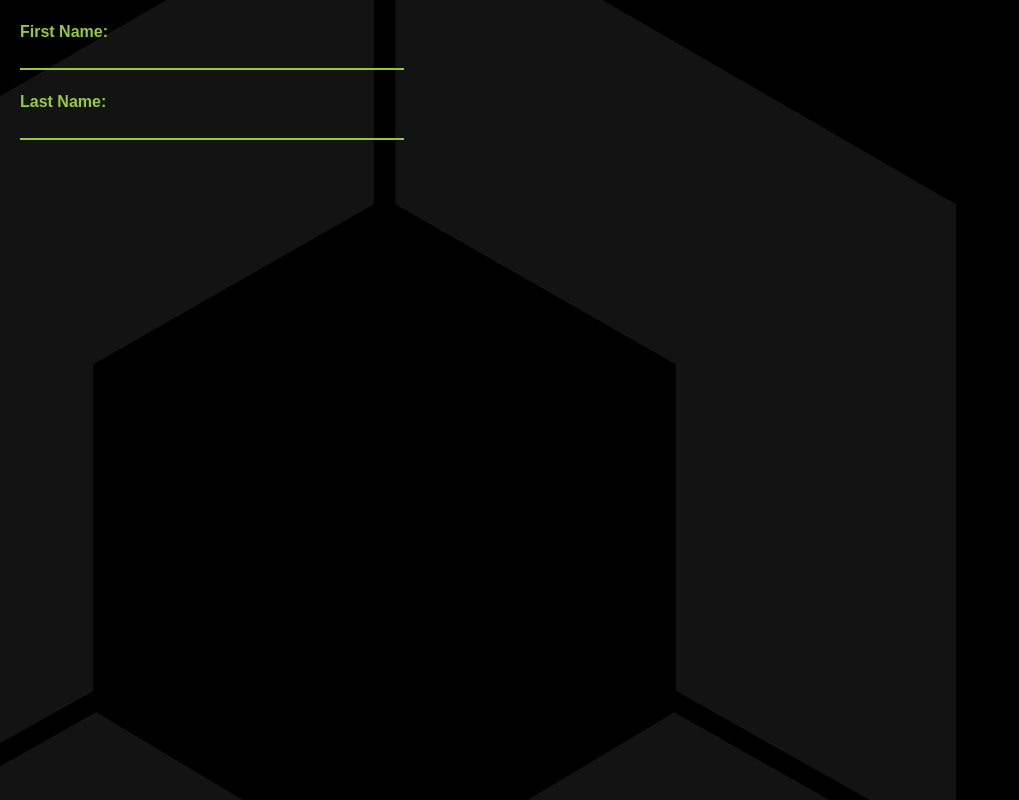
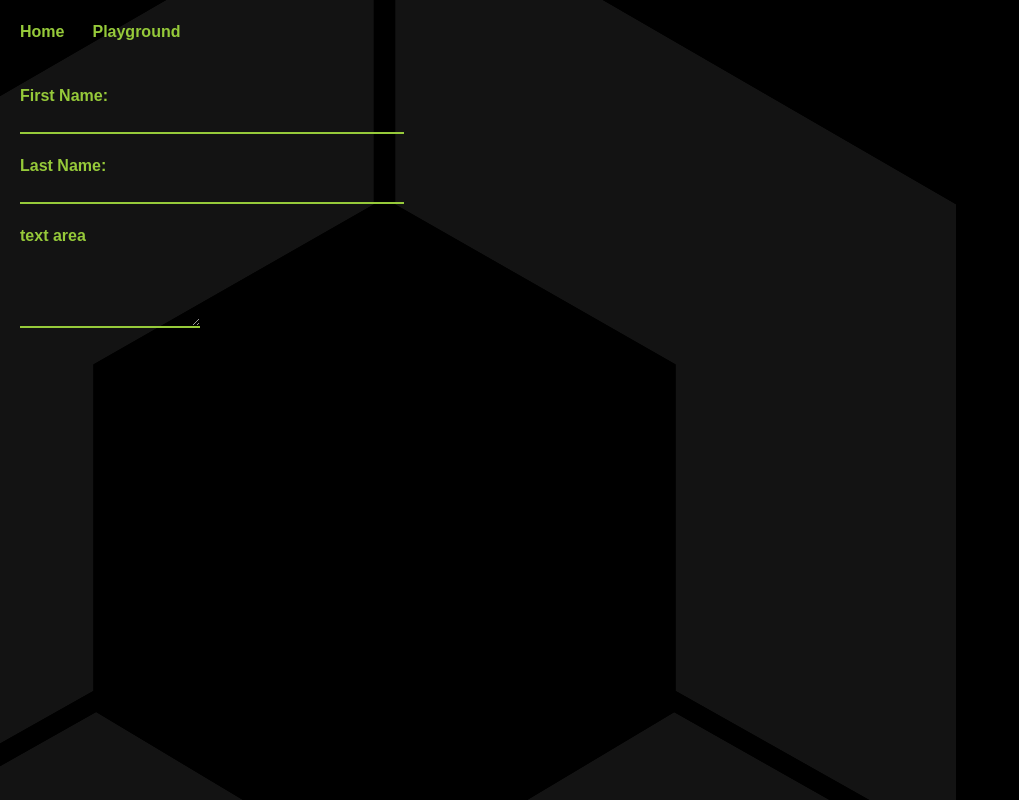
Before and after one commit to UrosDelic/tailwind-react, a React (Create React App) app: page /playground in a window 1280 px wide. Shown: the whole page, without its empty margins (0-1019 px from the left). Built offline with nearby package versions, Linux system fonts and the light colour scheme.

Commit message:
navbar playground css

```diff
--- a/src/components/LoginForm/LoginForm.jsx
+++ b/src/components/LoginForm/LoginForm.jsx
@@ -20,12 +20,15 @@ const LoginForm = () => {
     setPassword(event.target.value);
   };
   const getServerData = () => {
-    getData.getData().then((response) => {
-      setEmail(response.email);
-      setPassword(response.password);
-      setTxtArea(true);
-      setInfoText(`Data for user ${response.email}`);
-    });
+    getData
+      .getData()
+      .then((response) => {
+        setEmail(response.email);
+        setPassword(response.password);
+        setTxtArea(true);
+        setInfoText(`Data for user ${response.email}`);
+      })
+      .catch((error) => console.error(error));
   };
   const postInputData = () => {
     const obj = { email, password };
--- a/src/components/Navbar/Navbar.jsx
+++ b/src/components/Navbar/Navbar.jsx
@@ -3,8 +3,11 @@ import { Link } from "react-router-dom";
 const Navbar = () => {
   return (
     <div className='navbar-component p-5'>
-      <Link className='playGround-link' to='/playground'>
-        <span className='mr-1 hover:underline font-bold'>Playground</span>
+      <Link className='link mr-6' to='/'>
+        <span className='mr-1 hover:underline hover:text-gray-400 font-bold'>Home</span>
+      </Link>
+      <Link className='link' to='/playground'>
+        <span className='mr-1 hover:underline font-bold hover:text-gray-400'>Playground</span>
       </Link>
     </div>
   );
--- a/src/components/Playground/Playground.jsx
+++ b/src/components/Playground/Playground.jsx
@@ -1,12 +1,18 @@
 import Dinput from "../../dynamicComponents/Dinput";
-
+import Navbar from "../Navbar/Navbar";
+import DtextArea from "../../dynamicComponents/DtextArea";
 const Playground = () => {
   return (
-    <div className='playground flex flex-col m-5 w-96	'>
-      <label htmlFor=''>First Name:</label>
-      <Dinput className='firstname-input mb-5' id='firstName'></Dinput>
-      <label htmlFor=''>Last Name:</label>
-      <Dinput className='lastname-input' id='lastName'></Dinput>
+    <div>
+      <Navbar></Navbar>
+      <div className='playground flex flex-col m-5 w-96	'>
+        <label htmlFor=''>First Name:</label>
+        <Dinput className='firstname-input mb-5' id='firstName'></Dinput>
+        <label htmlFor=''>Last Name:</label>
+        <Dinput className='lastname-input mb-5' id='lastName'></Dinput>
+        <label>text area</label>
+        <DtextArea></DtextArea>
+      </div>
     </div>
   );
 };
--- a/src/index.css
+++ b/src/index.css
@@ -38,6 +38,7 @@ button {
   border-color: black;
   width: 35%;
 }
+
 button:enabled:hover {
   background-color: #96ca3a !important;
   color: black !important;
```
